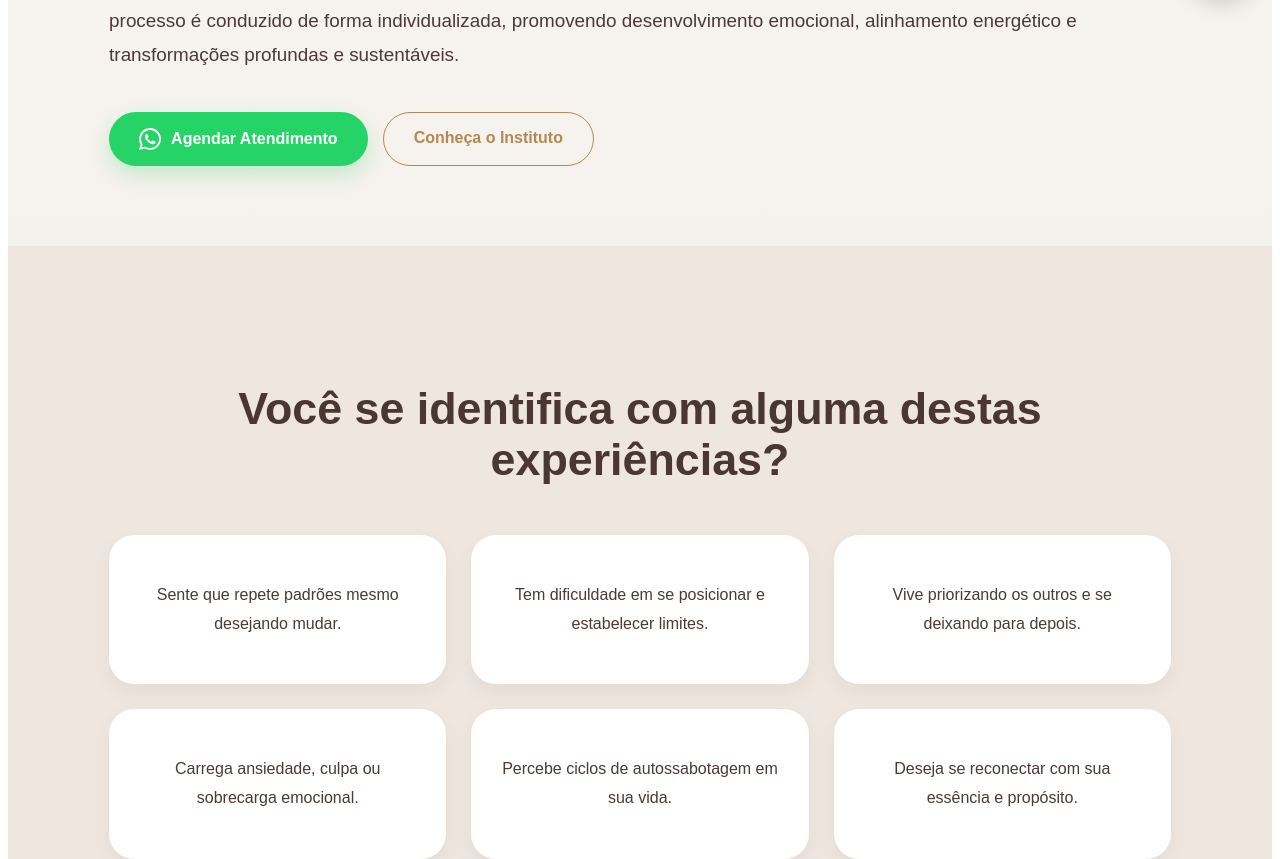
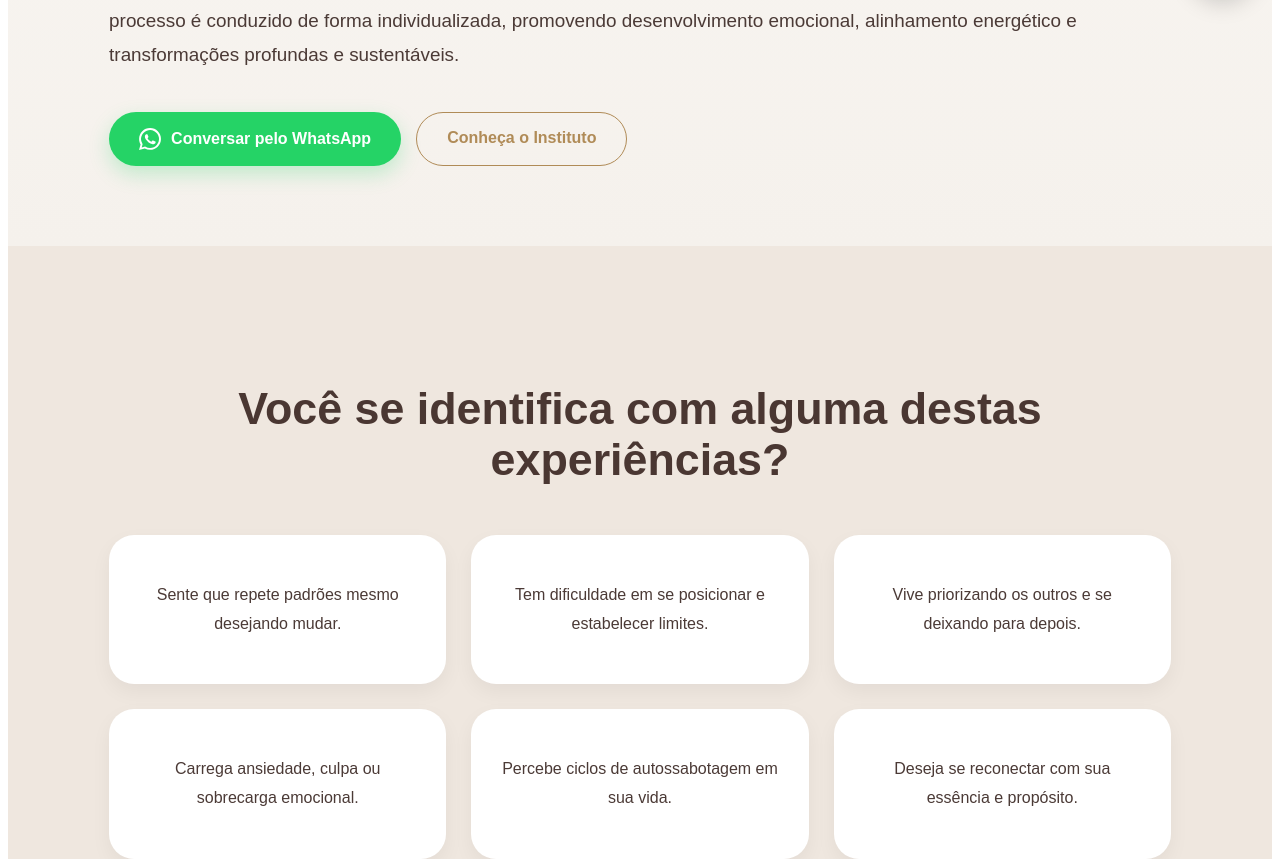
Before and after one commit to Institutokamilahfranco/instituto-kamilah-site, a Next.js app: page / in a window 1280 px wide. Shown: the part 783-1642 px from the top of the page. Built offline with nearby package versions, Linux system fonts and the light colour scheme.

Commit message:
Update page.js

```diff
--- a/app/page.js
+++ b/app/page.js
@@ -143,7 +143,7 @@ Mais do que promover mudanças externas, o propósito é favorecer uma vida mais
     <path d="M20.52 3.48A11.85 11.85 0 0 0 12.04 0C5.46 0 .12 5.34.12 11.92c0 2.1.55 4.16 1.59 5.98L0 24l6.27-1.64a11.87 11.87 0 0 0 5.77 1.47h.01c6.58 0 11.92-5.34 11.92-11.92 0-3.18-1.24-6.17-3.45-8.43zM12.05 21.8h-.01a9.8 9.8 0 0 1-4.99-1.36l-.36-.21-3.72.98.99-3.63-.24-.37a9.8 9.8 0 1 1 8.33 4.59zm5.38-7.35c-.29-.14-1.7-.84-1.96-.94-.26-.1-.45-.14-.64.14-.19.29-.73.94-.9 1.13-.16.19-.33.21-.62.07-.29-.14-1.2-.44-2.29-1.4-.85-.76-1.43-1.7-1.59-1.99-.17-.29-.02-.45.12-.59.13-.13.29-.33.43-.5.14-.17.19-.29.29-.48.1-.19.05-.36-.02-.5-.07-.14-.64-1.54-.88-2.11-.23-.55-.47-.48-.64-.49h-.55c-.19 0-.5.07-.76.36-.26.29-1 1-.99 2.43 0 1.43 1.03 2.8 1.17 2.99.14.19 2.02 3.08 4.89 4.32.68.29 1.22.46 1.64.59.69.22 1.32.19 1.82.12.56-.08 1.7-.69 1.94-1.36.24-.67.24-1.24.17-1.36-.07-.12-.26-.19-.55-.33z"/>
   </svg>
 
-  <span>Agendar Atendimento</span>
+  <span>Conversar pelo WhatsApp</span>
 </a>
 
       <a
@@ -783,7 +783,7 @@ Mais do que promover mudanças externas, o propósito é favorecer uma vida mais
     <path d="M20.52 3.48A11.85 11.85 0 0 0 12.04 0C5.46 0 .12 5.34.12 11.92c0 2.1.55 4.16 1.59 5.98L0 24l6.27-1.64a11.87 11.87 0 0 0 5.77 1.47h.01c6.58 0 11.92-5.34 11.92-11.92 0-3.18-1.24-6.17-3.45-8.43zM12.05 21.8h-.01a9.8 9.8 0 0 1-4.99-1.36l-.36-.21-3.72.98.99-3.63-.24-.37a9.8 9.8 0 1 1 8.33 4.59zm5.38-7.35c-.29-.14-1.7-.84-1.96-.94-.26-.1-.45-.14-.64.14-.19.29-.73.94-.9 1.13-.16.19-.33.21-.62.07-.29-.14-1.2-.44-2.29-1.4-.85-.76-1.43-1.7-1.59-1.99-.17-.29-.02-.45.12-.59.13-.13.29-.33.43-.5.14-.17.19-.29.29-.48.1-.19.05-.36-.02-.5-.07-.14-.64-1.54-.88-2.11-.23-.55-.47-.48-.64-.49h-.55c-.19 0-.5.07-.76.36-.26.29-1 1-.99 2.43 0 1.43 1.03 2.8 1.17 2.99.14.19 2.02 3.08 4.89 4.32.68.29 1.22.46 1.64.59.69.22 1.32.19 1.82.12.56-.08 1.7-.69 1.94-1.36.24-.67.24-1.24.17-1.36-.07-.12-.26-.19-.55-.33z"/>
   </svg>
 
-  <span>Agendar Atendimento</span>
+  <span>Conversar pelo WhatsApp</span>
 </a>
         </div>
       </section>
```
